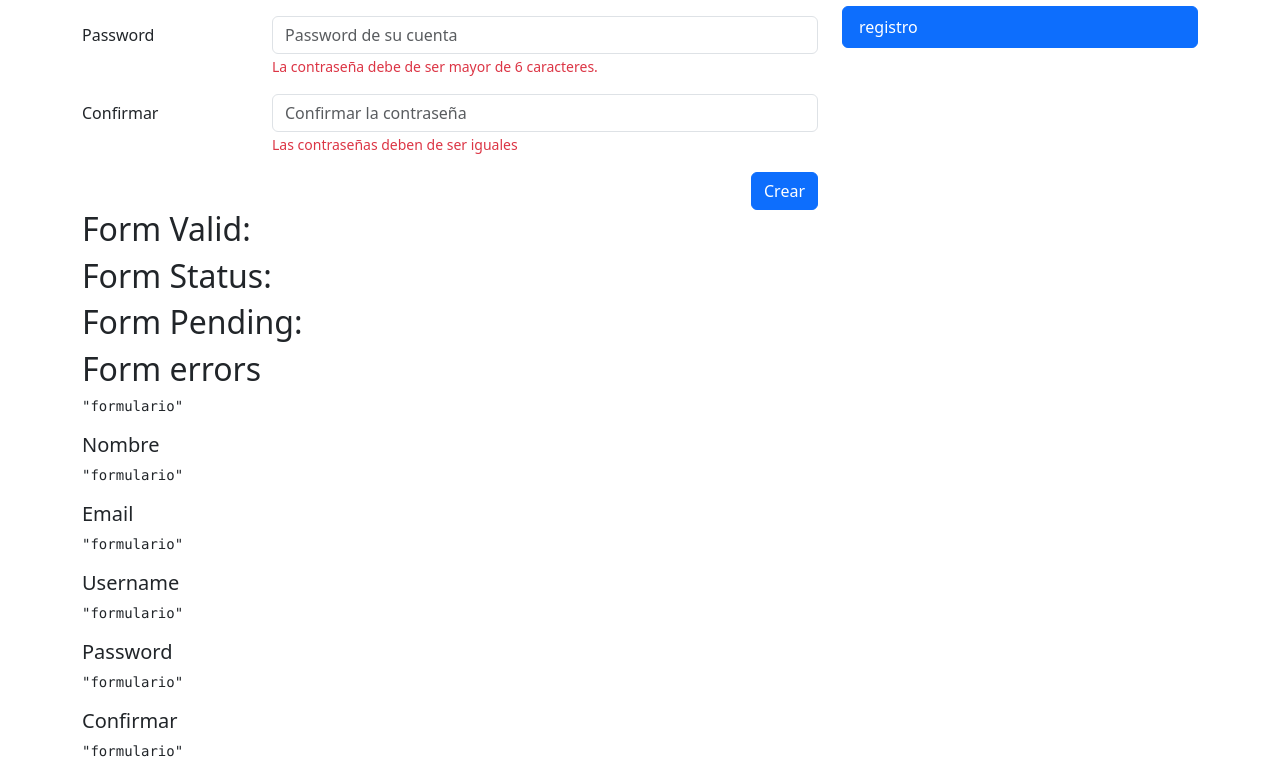
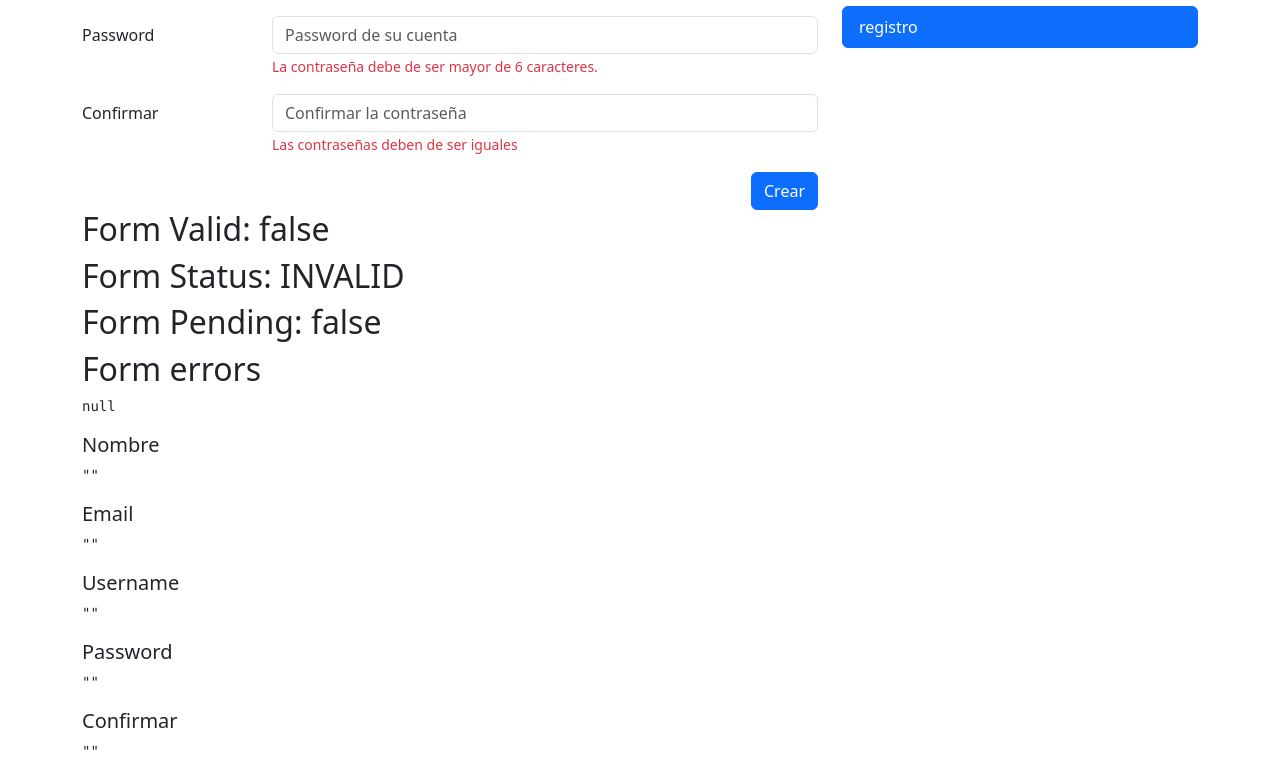
Before and after one commit to jsfc2199/ReactiveFormsApp, an Angular app: page /auth/sign-up in a window 1280 px wide. Shown: the part 337-1115 px from the top of the page. Built offline with nearby package versions, Linux system fonts and the light colour scheme.

Commit message:
reactive forms en el register component

```diff
--- a/src/app/auth/auth.module.ts
+++ b/src/app/auth/auth.module.ts
@@ -3,6 +3,7 @@ import { CommonModule } from '@angular/common';
 
 import { AuthRoutingModule } from './auth-routing.module';
 import { RegisterComponent } from './pages/register/register.component';
+import { ReactiveFormsModule } from '@angular/forms';
 
 
 @NgModule({
@@ -11,7 +12,8 @@ import { RegisterComponent } from './pages/register/register.component';
   ],
   imports: [
     CommonModule,
-    AuthRoutingModule
+    AuthRoutingModule,
+    ReactiveFormsModule
   ],
 })
 export class AuthModule { }
--- a/src/app/auth/pages/register/register.component.html
+++ b/src/app/auth/pages/register/register.component.html
@@ -4,7 +4,7 @@
 <div class="row">
     <div class="col">
 
-        <form autocomplete="off">
+        <form autocomplete="off" [formGroup]="form" (ngSubmit) = "onSave()">
 
             <!-- Nombre -->
             <div class="row mb-3">
@@ -12,6 +12,7 @@
                 <div class="col-sm-9">
                     <input type="text"
                            class="form-control"
+                           formControlName="name"
                            placeholder="Nombre del usuario">
 
                     <span class="form-text text-danger">
@@ -26,6 +27,8 @@
                 <div class="col-sm-9">
                     <input type="email"
                            class="form-control"
+                           formControlName="email"
+
                            placeholder="Email del usuario">
                     <span class="form-text text-danger">
                         mensaje de error del email
@@ -39,7 +42,10 @@
                 <div class="col-sm-9">
                     <input type="text"
                            class="form-control"
-                           placeholder="Nombre código del usuario">
+                           placeholder="Nombre código del usuario"
+                           formControlName="username"
+                           >
+
                     <span class="form-text text-danger">
                          El username no puede ser Strider
                     </span>
@@ -52,6 +58,8 @@
                 <div class="col-sm-9">
                     <input type="password"
                            class="form-control"
+                           formControlName="password"
+
                            placeholder="Password de su cuenta">
 
                     <span class="form-text text-danger">
@@ -65,6 +73,7 @@
                 <label class="col-sm-3 col-form-label">Confirmar</label>
                 <div class="col-sm-9">
                     <input type="password"
+                           formControlName="password2"
                            class="form-control"
                            placeholder="Confirmar la contraseña">
 
@@ -90,24 +99,24 @@
 </div>
 
 
-<h2>Form Valid: </h2>
-<h2>Form Status: </h2>
-<h2>Form Pending: </h2>
+<h2>Form Valid: {{form.valid}} </h2>
+<h2>Form Status:  {{form.status}}</h2>
+<h2>Form Pending:  {{form.pending}}</h2>
 <h2>Form errors</h2>
-<pre>{{ 'formulario' | json }}</pre>
+<pre>{{ form.errors | json }}</pre>
 
 <h5>Nombre</h5>
-<pre>{{ 'formulario' | json }}</pre>
+<pre>{{ form.value.name | json }}</pre>
 
 <h5>Email</h5>
-<pre>{{ 'formulario' | json }}</pre>
+<pre>{{ form.value.email | json }}</pre>
 
 <h5>Username</h5>
-<pre>{{ 'formulario' | json }}</pre>
+<pre>{{ form.value.username | json }}</pre>
 
 
 <h5>Password</h5>
-<pre>{{ 'formulario' | json }}</pre>
+<pre>{{ form.value.password | json }}</pre>
 
 <h5>Confirmar</h5>
-<pre>{{ 'formulario' | json }}</pre>
+<pre>{{ form.value.password2 | json }}</pre>
--- a/src/app/auth/pages/register/register.component.ts
+++ b/src/app/auth/pages/register/register.component.ts
@@ -1,4 +1,5 @@
 import { Component } from '@angular/core';
+import { FormBuilder, FormGroup, Validators } from '@angular/forms';
 
 @Component({
   selector: 'app-register',
@@ -6,4 +7,25 @@ import { Component } from '@angular/core';
 })
 export class RegisterComponent {
 
+  public form: FormGroup = this.fb.group({
+    name: ['', [Validators.required]],
+    email: ['', [Validators.required]],
+    username: ['', [Validators.required]],
+    password: ['', [Validators.required, Validators.minLength(6)]],
+    password2: ['', [Validators.required]],
+  });
+
+
+  constructor(private fb: FormBuilder) {}
+
+  isValidField(field: keyof typeof this.form.controls) {
+    return (
+      this.form.controls[field].errors &&
+      this.form.controls[field].touched
+    );
+  }
+
+  onSave(){
+    this.form.markAllAsTouched();
+  }
 }
```
